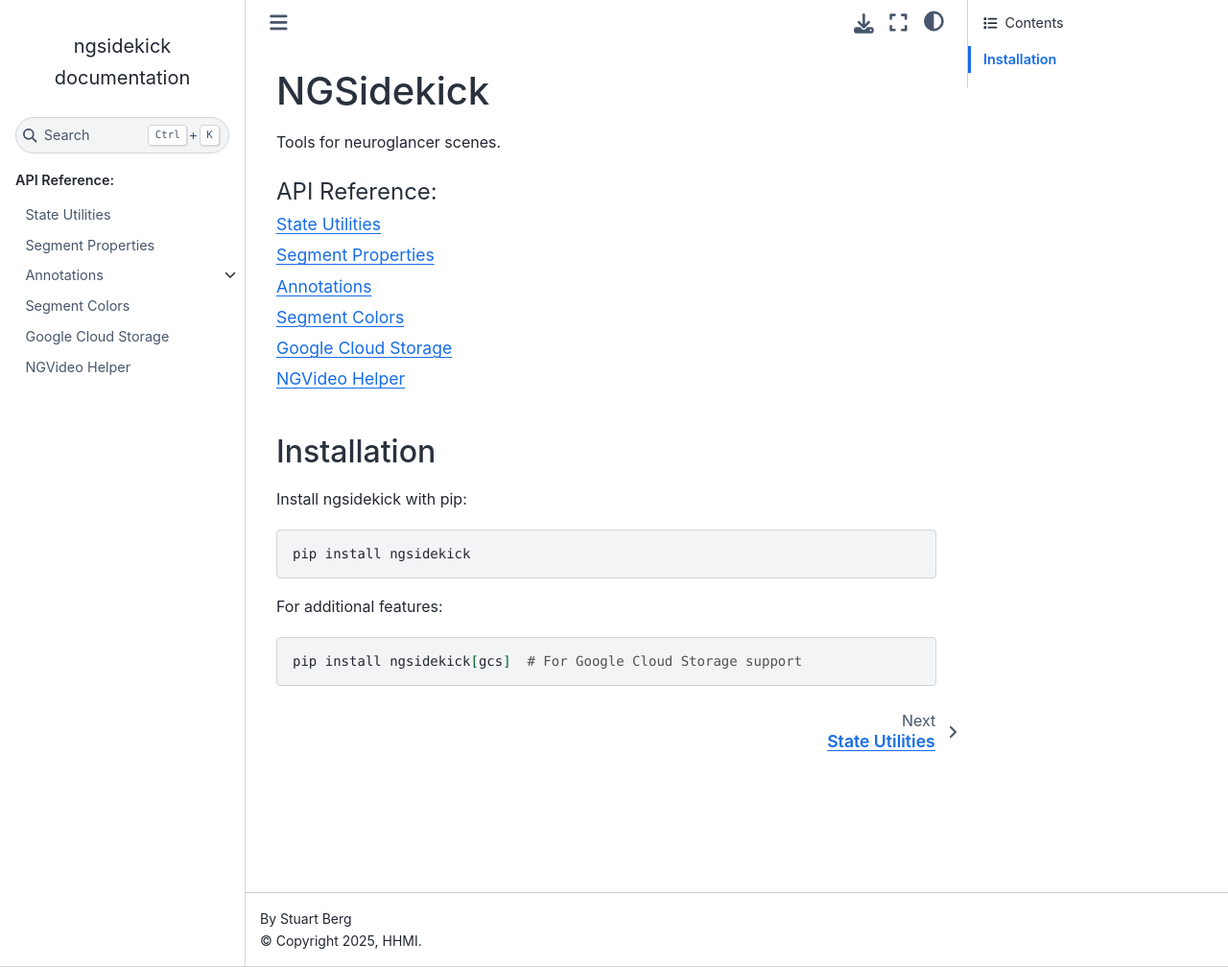
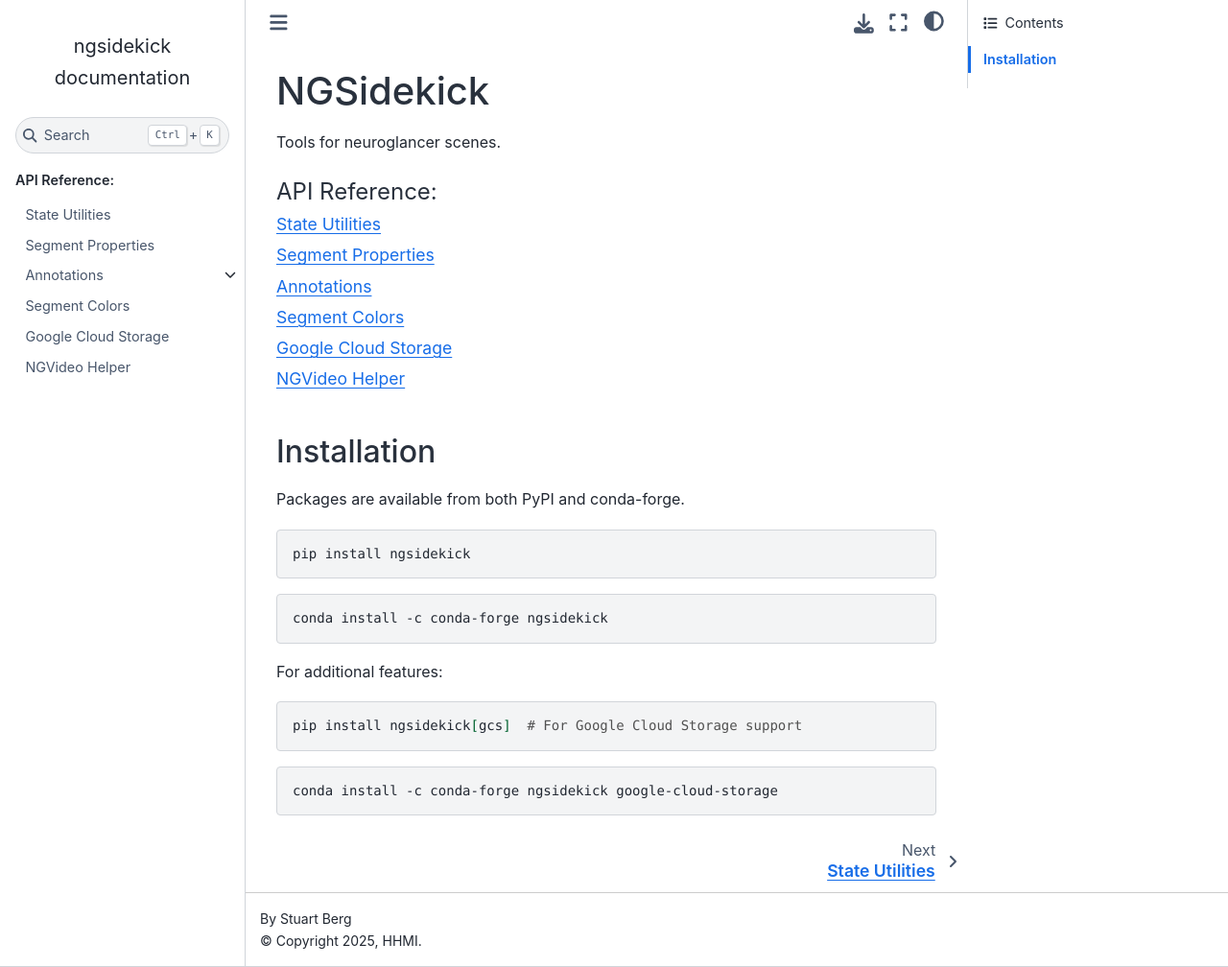
Before and after one commit to janelia-flyem/ngsidekick, a Sphinx documentation site: the page built from docs/source/index.rst, in a window 1280 px wide and 1008 px high. Shown: the whole window at 96% size. Built offline with Sphinx 7.4.7 and the Sphinx Book theme 1.1.4, drawn with Linux system fonts in a browser that asks for light colours.

Commit message:
Update installation instructions to include conda

```diff
--- a/docs/source/index.rst
+++ b/docs/source/index.rst
@@ -18,14 +18,25 @@
 Installation
 ------------
 
-Install ngsidekick with pip:
+Packages are available from both PyPI and conda-forge.
 
 .. code-block:: bash
 
    pip install ngsidekick
+
+
+.. code-block:: bash
+
+   conda install -c conda-forge ngsidekick
+
 
 For additional features:
 
 .. code-block:: bash
 
    pip install ngsidekick[gcs]  # For Google Cloud Storage support
+
+
+.. code-block:: bash
+
+   conda install -c conda-forge ngsidekick google-cloud-storage
```
Also changed, not shown: README.md (+19 -6 lines).
